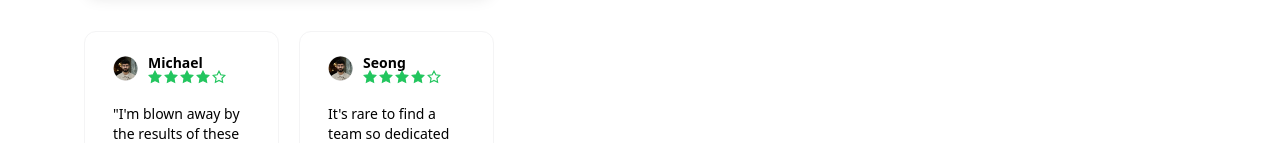
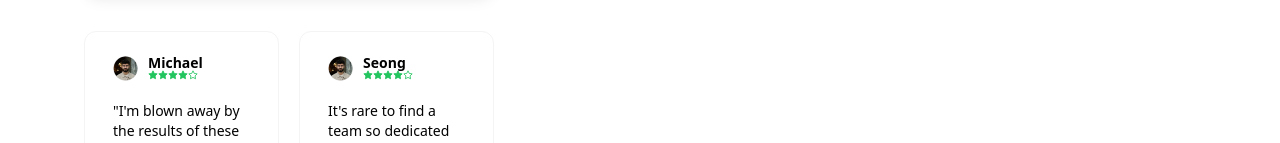
Before and after one commit to mous9270/trading_lp, a React (Vite) app: page / in a window 1280 px wide. Shown: the part 897-1040 px from the top of the page. Built offline with nearby package versions, Linux system fonts and the light colour scheme.

Commit message:
stars size updated

```diff
--- a/src/components/StarRating.jsx
+++ b/src/components/StarRating.jsx
@@ -4,8 +4,8 @@ const StarRating = ({ stars }) => {
   const Star = ({ filled }) => (
     <svg
       viewBox="0 0 24 24"
-      width="14"
-      height="14"
+      width="10"
+      height="10"
       className="inline-block"
     >
       <path
@@ -18,7 +18,7 @@ const StarRating = ({ stars }) => {
   );
 
   return (
-    <div className="flex gap-0.5">
+    <div className="flex gap-0.4">
       {stars.map((filled, index) => (
         <Star key={index} filled={filled} />
       ))}
```
